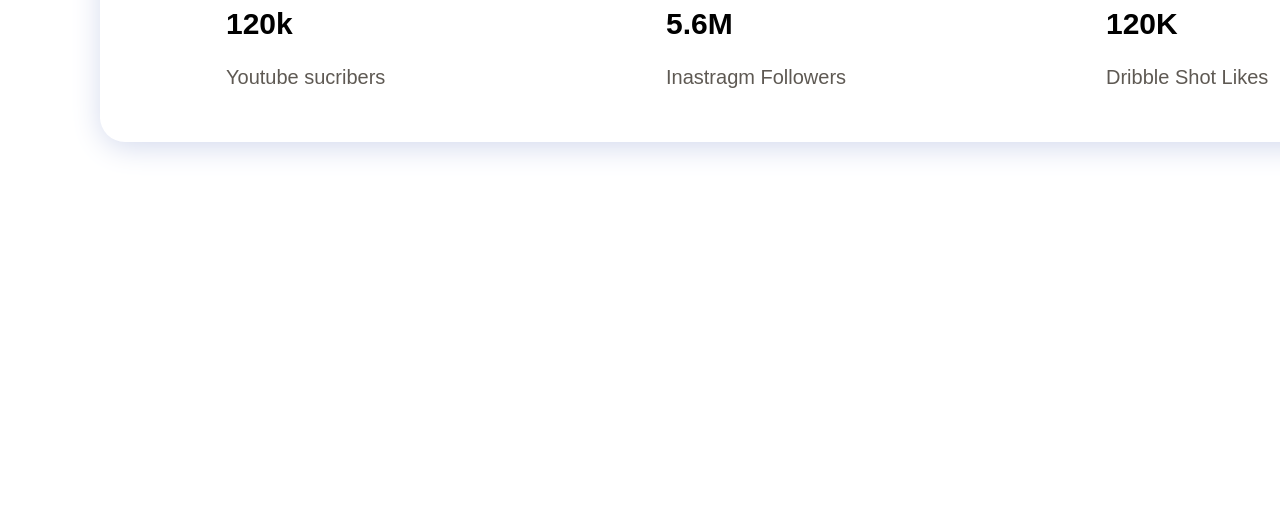
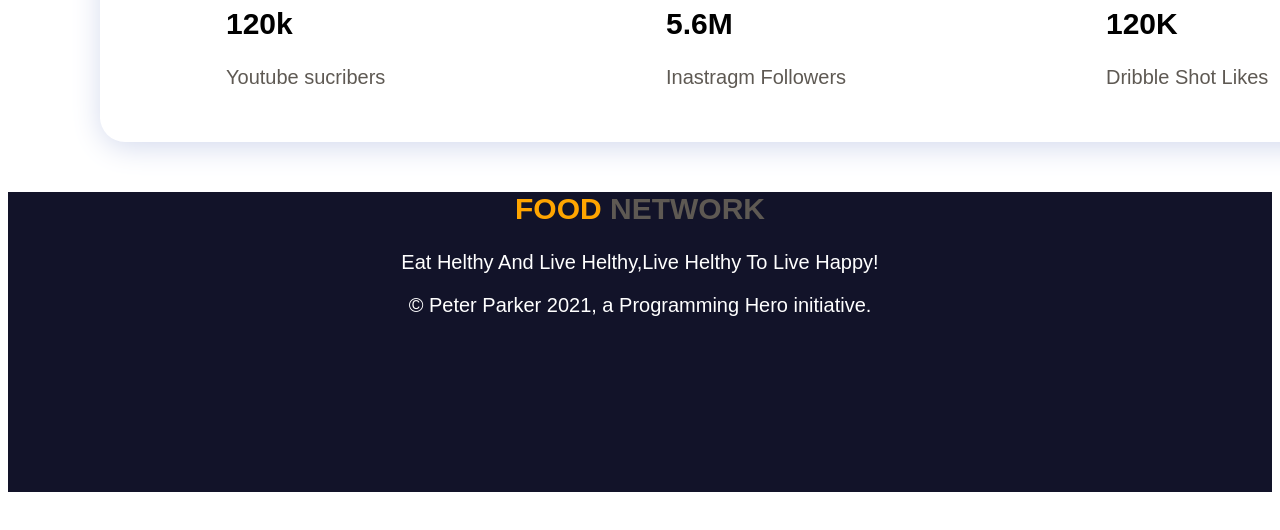
Before and after one commit to Mehedi287/Food-Network, a plain HTML site: page index.html in a window 1280 px wide. Shown: the part 2422-2952 px from the top of the page. Before the commit the page ends 2614 px from the top, so only its background shows below. Drawn offline with Linux system fonts and the light colour scheme; a web font is replaced by a local one.

Commit message:
footer added

```diff
--- a/index.html
+++ b/index.html
@@ -98,6 +98,11 @@
             <p class="text-color">Dribble Shot Likes</p>
         </div>
     </section>
+    <section class="footer">
+        <h2><span class="orange-color">FOOD</span> <span class="text-color">NETWORK</span></h2>
+        <p class="color-white">Eat Helthy And Live Helthy,Live Helthy To Live Happy!</p>
+        <p class="color-white">© Peter Parker 2021, a Programming Hero initiative.</p>
+    </section>
 </body>
 
 </html>
--- a/style.css
+++ b/style.css
@@ -95,3 +95,12 @@ p{
     margin-right: 30px;
     padding: 33px 96px;
 }
+.footer{
+    text-align: center;
+    background-color: rgb(18, 19, 41);
+    height: 300px;
+    margin-bottom: 100px;
+}
+.color-white{
+    color: white;
+}
```
